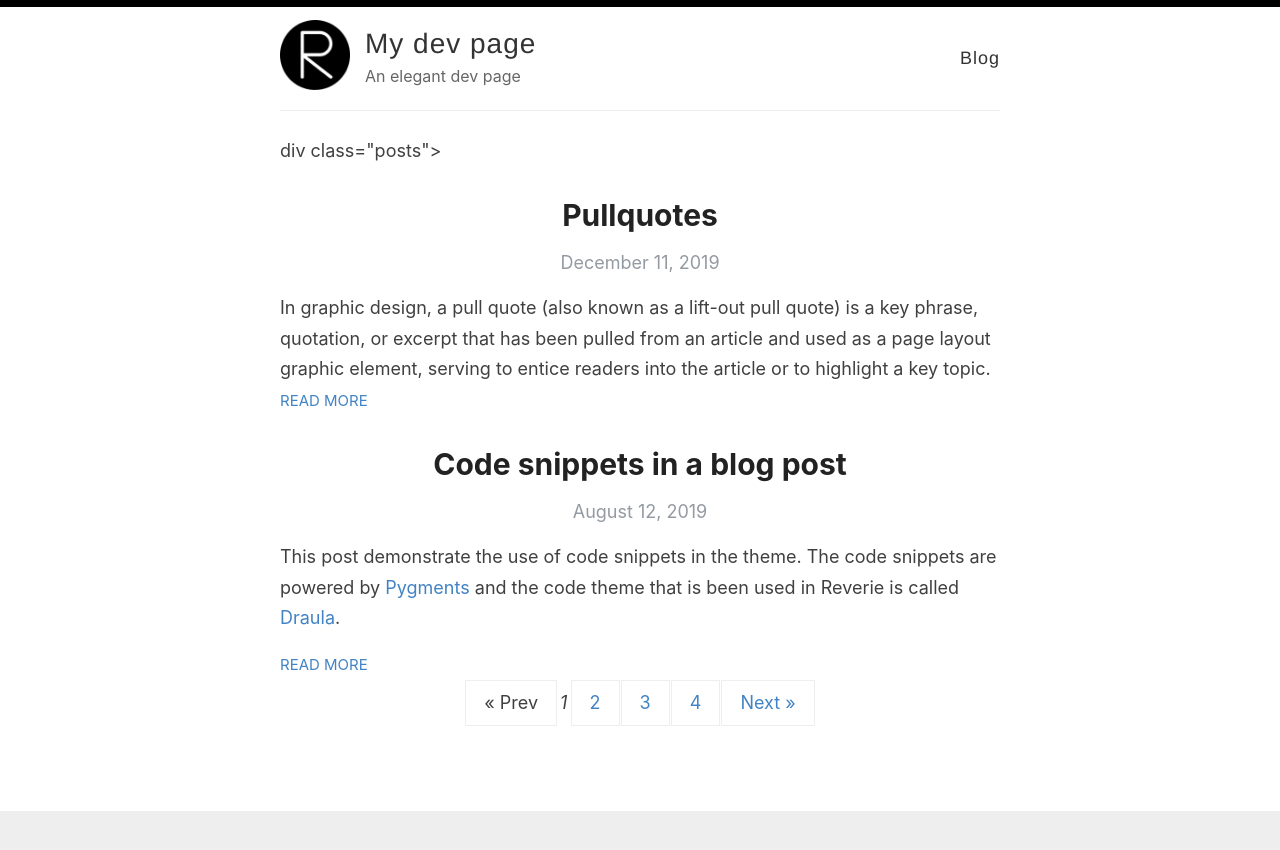
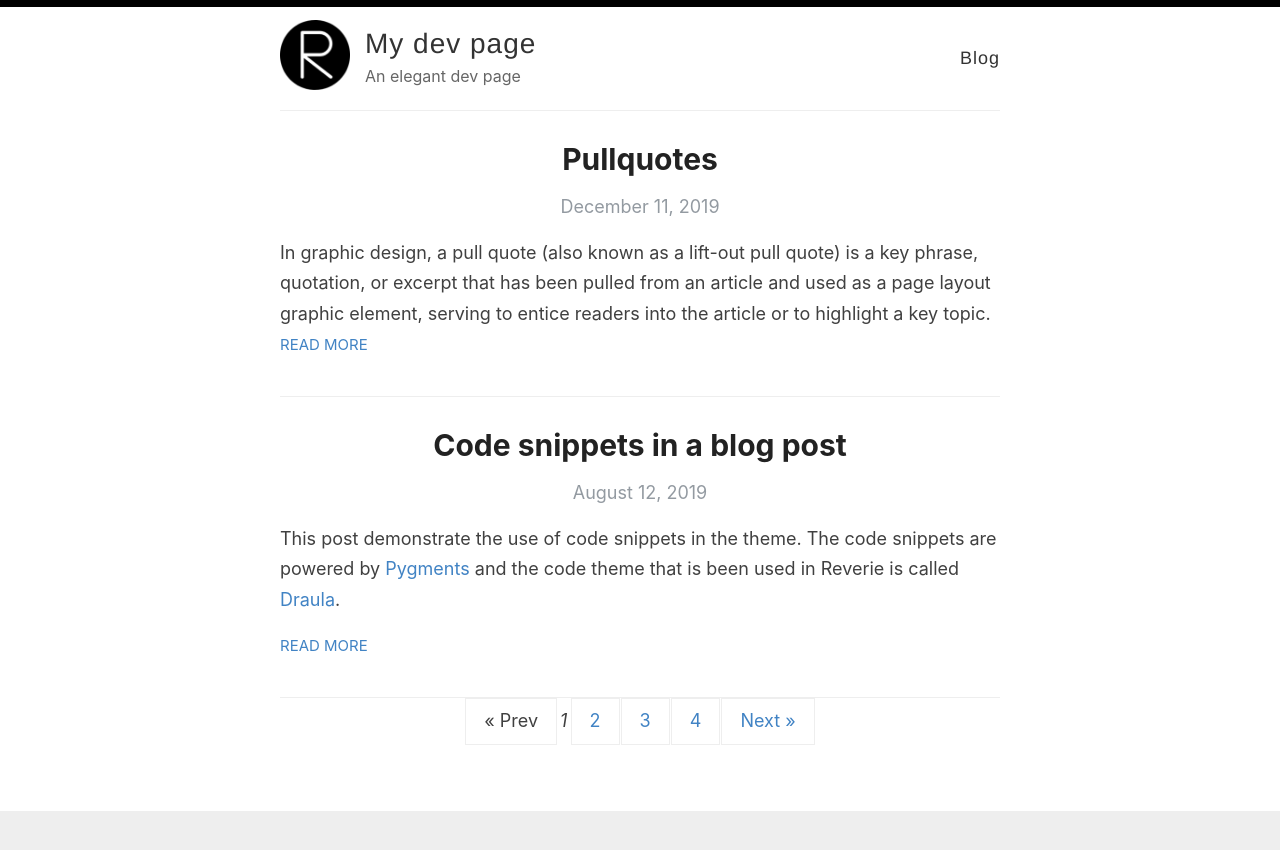
Before and after one commit to swagar/wrong-page1-link, a Jekyll site: the page built from blog/index.html, in a window 1280 px wide. Shown: the top 850 px of the page. Built offline with Jekyll 4.4.1, drawn with Linux system fonts in a browser that asks for light colours; the list of posts is cut into pages by our own code.

Commit message:
initial commit

```diff
--- a/blog/index.html
+++ b/blog/index.html
@@ -3,7 +3,7 @@ layout: default
 title: Blog
 ---
 
-div class="posts">
+<div class="posts">
   {% for post in paginator.posts %}
     <article class="post">
       <a href="{{ site.baseurl }}{{ post.url }}">
```
